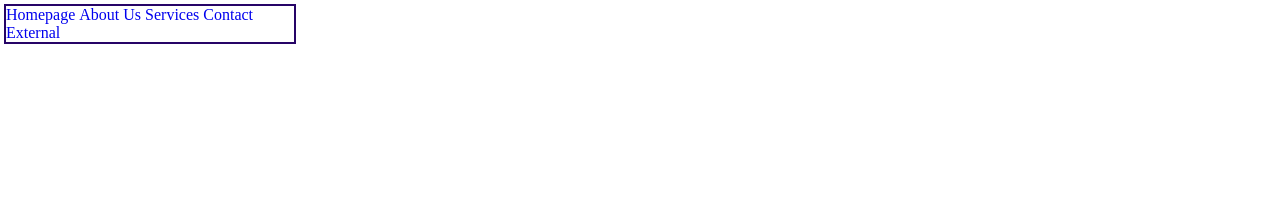
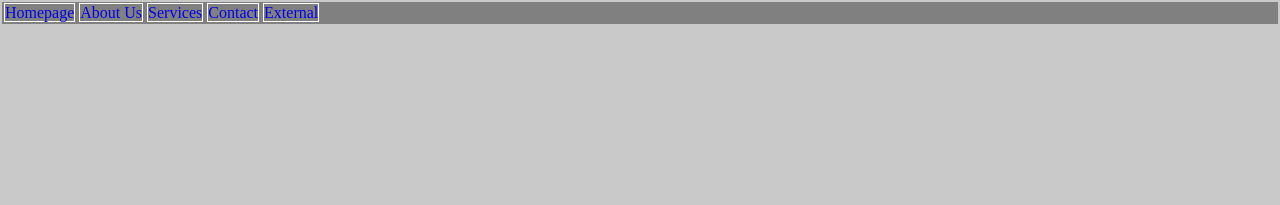
Before and after one commit to 4zorbin/NewCSS, a plain HTML site: page index.html in a window 1280 px wide. Drawn offline with Linux system fonts and the light colour scheme.

Commit message:
new line in menu

```diff
--- a/style.css
+++ b/style.css
@@ -1,9 +1,10 @@
 :root {
     --main-text-color: #a7cdac;
-    --bg-color: rgb(255, 255, 255);
-    --border-color: rgb(38, 4, 103);
+    --bg-color: rgb(201, 201, 201);
+    --border-color: rgb(255, 255, 255);
     --main-font-size: 25px;
-    --button-color: ;
+    --button-color: none;
+    --line-menu-color: gray;
 
 }
 
@@ -15,24 +16,26 @@ media all and (max-width: 600px) {
 body {
     margin: 0;
     padding: 0;
-    width: 300px;
-    height: 200px;
+
     background-color: var(--bg-color);
 }
  .nav {
+    height: auto;
     display: flex;
     list-style-type: none;
     margin: 2px;
     padding: 2px;
+    background-color: var(--line-menu-color);
 
  }
+a {
 
+}
  li {
-
    display: inline;
+   border: solid 1px white;
  }
 .but {
-  border: solid 2px var(--border-color);
   list-style: none;
   margin: 0px;
   padding-left: 0;
```
